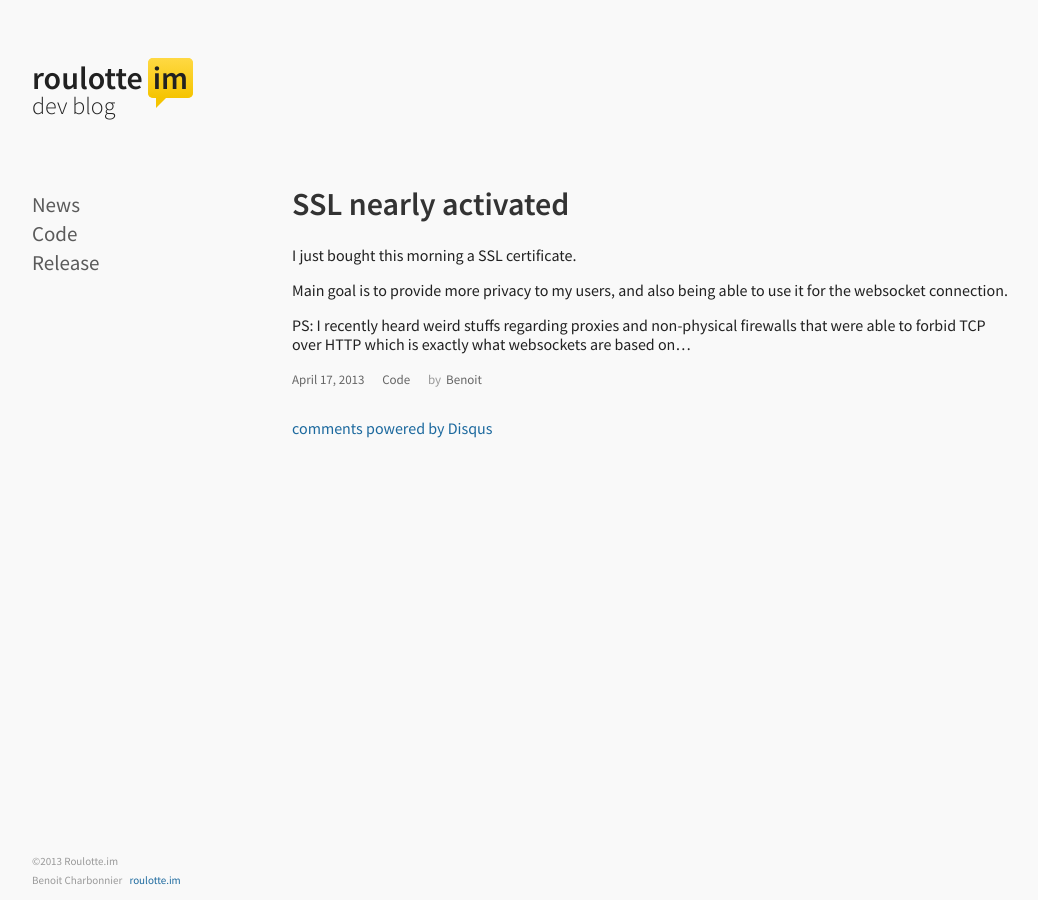
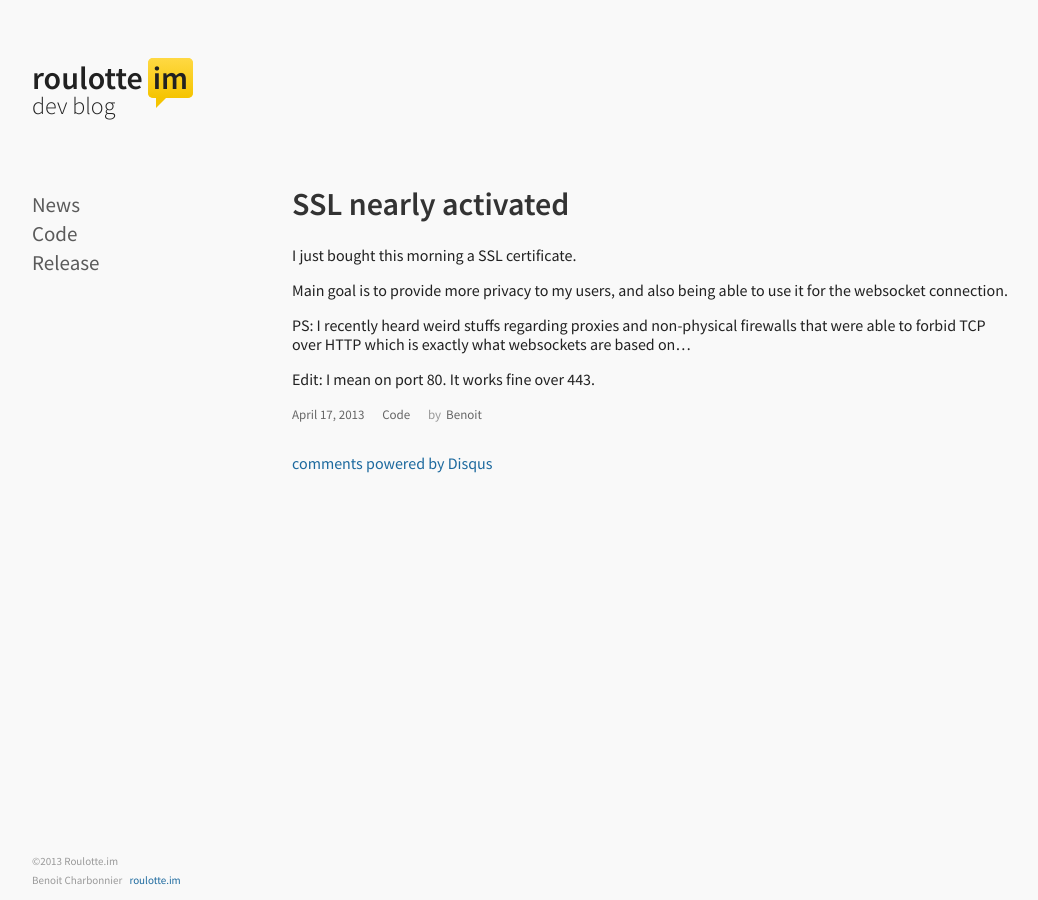
Before and after one commit to minni-im/minni-im.github.io, a Jekyll site: the page built from _posts/2013-04-17-ssl-nearly-activated.md, in a window 1280 px wide. Shown: the whole page, without its empty margins (128-1166 px from the left). Built offline with Jekyll 4.4.1, drawn with Linux system fonts in a browser that asks for light colours; Markdown is read by kramdown in place of the engine named in the settings; comment, search, counter and statistics services are not loaded.

Commit message:
Editing 'SSL nearly activated'

```diff
--- a/_posts/2013-04-17-ssl-nearly-activated.md
+++ b/_posts/2013-04-17-ssl-nearly-activated.md
@@ -10,3 +10,5 @@ Main goal is to provide more privacy to my users, and also being able to use it
 
 PS: I recently heard weird stuffs regarding proxies and non-physical firewalls that
 were able to forbid TCP over HTTP which is exactly what websockets are based on...
+
+Edit: I mean on port 80. It works fine over 443.
```
